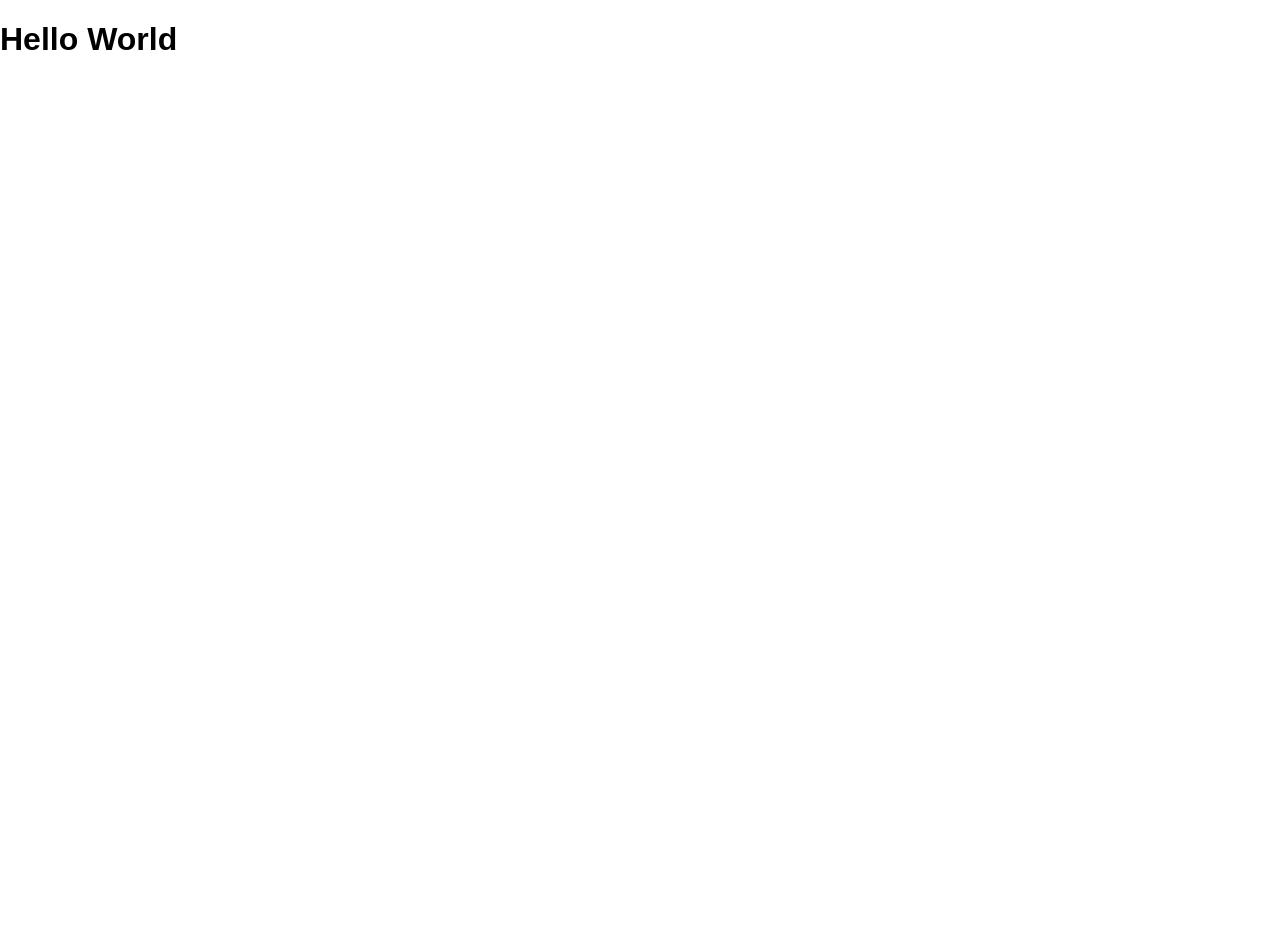
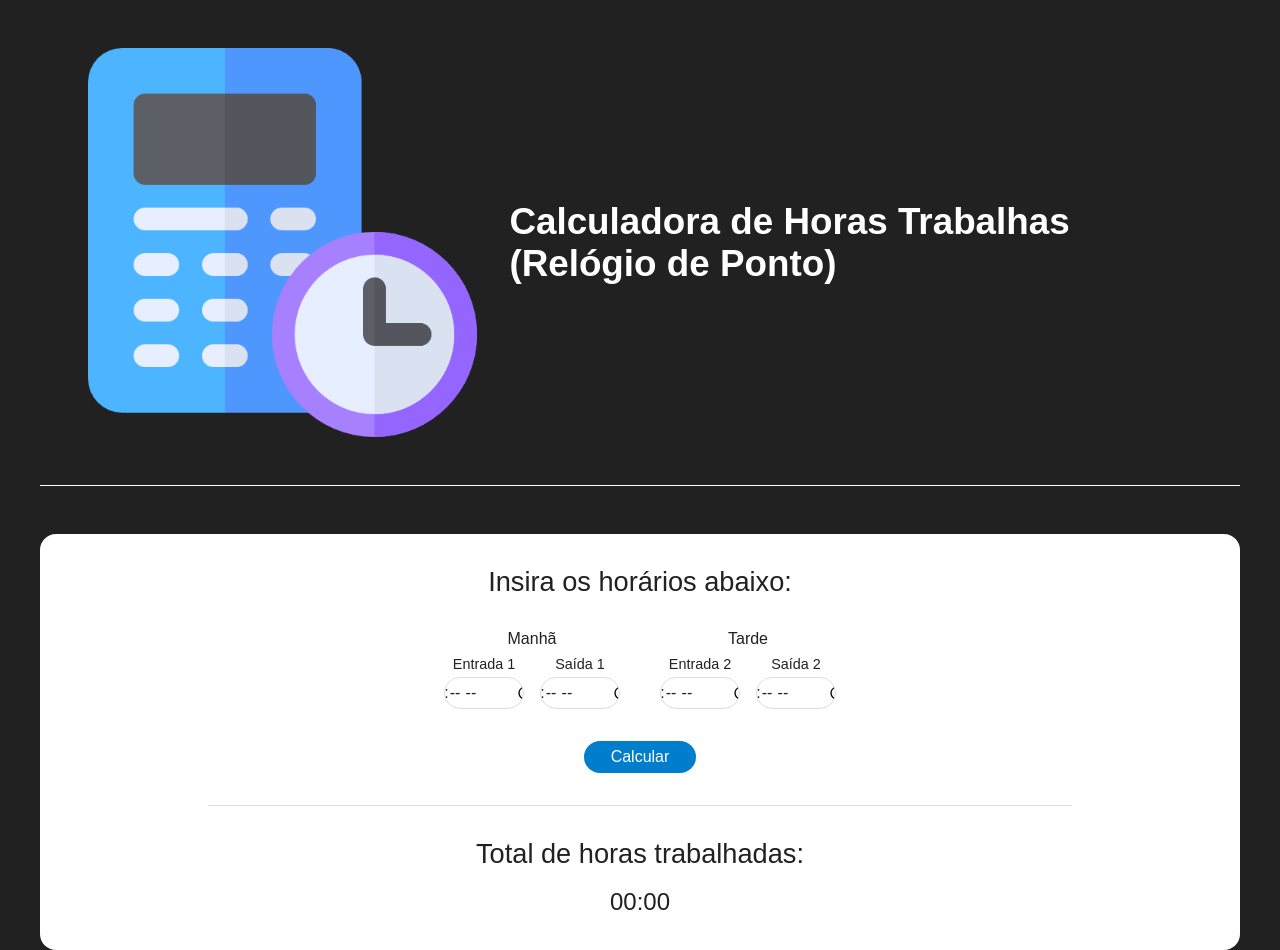
Before and after one commit to daniloribeiro00/calculadora-relogio-de-ponto-next, a Next.js app: page / in a window 1280 px wide. Before the commit the page ends 800 px from the top, so only its background shows below. Built offline with nearby package versions, Linux system fonts and the light colour scheme.

Commit message:
finished

```diff
--- a/package.json
+++ b/package.json
@@ -11,10 +11,12 @@
   "dependencies": {
     "next": "11.0.1",
     "react": "17.0.2",
-    "react-dom": "17.0.2"
+    "react-dom": "17.0.2",
+    "styled-components": "^5.3.0"
   },
   "devDependencies": {
     "@types/react": "17.0.14",
+    "@types/styled-components": "^5.1.11",
     "eslint": "7.30.0",
     "eslint-config-next": "11.0.1",
     "typescript": "4.3.5"
--- /dev/null
+++ b/src/components/Header/index.tsx
@@ -0,0 +1,13 @@
+import Image from 'next/image';
+import logo from '../../../public/calculator.png';
+
+import { Container } from './styles';
+
+export const Header = () => {
+	return (
+		<Container>
+			<Image src={logo} alt='Calculadora de Horas de Relógio de Ponto' />
+			<h1>Calculadora de Horas Trabalhas (Relógio de Ponto)</h1>
+		</Container>
+	);
+};
--- /dev/null
+++ b/src/components/Header/styles.ts
@@ -0,0 +1,20 @@
+import styled from 'styled-components';
+
+export const Container = styled.header`
+	display: flex;
+	align-items: center;
+	justify-content: center;
+	gap: 2rem;
+	padding: 3rem;
+	border-bottom: 1px solid #fff;
+
+	img {
+		height: 5rem;
+		width: 5rem;
+	}
+
+	h1 {
+		font-size: 2.3rem;
+		color: #fff;
+	}
+`;
--- /dev/null
+++ b/src/components/Main/index.tsx
@@ -0,0 +1,89 @@
+import { useState } from 'react';
+import { Buttons, Container } from './styles';
+
+export const Main = () => {
+    const [totalHorasTrabalhadas, setTotalHorasTrabalhadas] = useState('00:00');
+    const [incorrectMessage, setIncorrectMessage] = useState(false);
+
+	const handleSubmit = (e: any) => {
+		e.preventDefault();
+
+		const e1 = e.target.entrada1.value;
+		const s1 = e.target.saida1.value;
+		const e2 = e.target.entrada2.value;
+		const s2 = e.target.saida2.value;
+
+		const horas = {
+            // get input type hh:mm and convert it to minutes
+			entrada1: Number(e1.split(':')[0] * 60) + Number(e1.split(':')[1]),
+			saida1: Number(s1.split(':')[0] * 60) + Number(s1.split(':')[1]),
+			entrada2: Number(e2.split(':')[0] * 60) + Number(e2.split(':')[1]),
+			saida2: Number(s2.split(':')[0] * 60) + Number(s2.split(':')[1]),
+		};
+
+        const tempoTrabalhado = (horas.saida1 - horas.entrada1) + (horas.saida2 - horas.entrada2);
+
+        const totalHoras = (String(Math.floor(tempoTrabalhado / 60))).padStart(2, '0');
+        const totalMinutos = (String(Math.floor(tempoTrabalhado % 60))).padStart(2, '0');
+
+        if (!tempoTrabalhado) {
+            setIncorrectMessage(true);
+            setTimeout(() => {
+                setIncorrectMessage(false);
+            }, 5000);
+            return;
+        }
+
+        setIncorrectMessage(false);
+        setTotalHorasTrabalhadas(`${totalHoras}:${totalMinutos}`);
+
+	};
+
+	return (
+		<Container>
+			<form onSubmit={handleSubmit}>
+				<h2>Insira os horários abaixo:</h2>
+				<div className='content'>
+					<div className='period'>
+						<span>Manhã</span>
+						<div className='inputs'>
+							<div>
+								<label>Entrada 1</label>
+								<input type='time' name='entrada1' />
+							</div>
+							<div>
+								<label>Saída 1</label>
+								<input type='time' name='saida1' />
+							</div>
+						</div>
+					</div>
+					<div className='period'>
+						<span>Tarde</span>
+						<div className='inputs'>
+							<div>
+								<label>Entrada 2</label>
+								<input type='time' name='entrada2' />
+							</div>
+							<div>
+								<label>Saída 2</label>
+								<input type='time' name='saida2' />
+							</div>
+						</div>
+					</div>
+				</div>
+				<Buttons>
+					<button type='submit'>Calcular</button>
+				</Buttons>
+                {(incorrectMessage) && (
+                    <span className='message'>Insira todos os campos!</span>
+                )}
+			</form>
+			<div className='total'>
+				<div className='result'>
+					<h2>Total de horas trabalhadas:</h2>
+					<span>{totalHorasTrabalhadas}</span>
+				</div>
+			</div>
+		</Container>
+	);
+};
--- /dev/null
+++ b/src/components/Main/styles.ts
@@ -0,0 +1,137 @@
+import styled from 'styled-components';
+
+export const Container = styled.main`
+	margin: 3rem auto 0 auto;
+	padding: 6rem;
+	background: #fff;
+	border-radius: 1rem;
+	padding: 2rem;
+	padding-bottom: 0;
+    display: flex;
+	flex-direction: column;
+	align-items: center;
+	justify-content: center;
+
+	form {
+		display: flex;
+		flex-direction: column;
+		align-items: center;
+		justify-content: center;
+
+		h2 {
+			font-size: 1.7rem;
+			font-weight: 400;
+		}
+
+		.content {
+			display: flex;
+			flex-direction: row;
+			align-items: center;
+			justify-content: center;
+			margin: 2rem;
+			gap: 2.5rem;
+		}
+
+		.period {
+			display: flex;
+			flex-direction: column;
+			align-items: center;
+			justify-content: center;
+			gap: 0.5rem;
+
+			span {
+				font-size: 1rem;
+			}
+		}
+
+		.inputs {
+			display: flex;
+			flex-direction: row;
+			align-items: center;
+			justify-content: center;
+			gap: 1rem;
+
+			div {
+				display: flex;
+				flex-direction: column;
+				align-items: center;
+				justify-content: center;
+				gap: 0.3rem;
+
+				label {
+					font-size: 0.9rem;
+				}
+
+				input {
+					width: 5rem;
+					height: 2rem;
+					border: 1px solid #ddd;
+					border-radius: 1rem;
+					background: #fff;
+					display: flex;
+					align-items: center;
+					justify-content: center;
+					font-size: 1rem;
+				}
+			}
+		}
+
+        .message {
+            color: red;
+            font-size: 0.85rem;
+            font-weight: 600;
+            position: absolute;
+            top: 470px;
+        }
+	}
+
+	.total {
+		margin-top: 2rem;
+		border-top: 1px solid #ddd;
+
+		.result {
+			width: 100vh;
+			display: flex;
+			flex-direction: column;
+			align-items: center;
+			justify-content: center;
+			margin: 2rem;
+			gap: 1rem;
+
+			h2 {
+				font-size: 1.7rem;
+				font-weight: 400;
+			}
+
+			span {
+				width: 5rem;
+				height: 2rem;
+				border: 0;
+				border-radius: 1rem;
+				background: #fff;
+				display: flex;
+				align-items: center;
+				justify-content: center;
+				font-size: 1.5rem;
+			}
+		}
+	}
+`;
+
+export const Buttons = styled.div`
+	button {
+		width: 7rem;
+		height: 2rem;
+		border: 0;
+		border-radius: 1rem;
+		background: #007ecc;
+		color: #fff;
+		font-size: 1rem;
+		transition: 0.2s;
+
+		&:hover {
+			filter: brightness(0.8);
+			width: 10rem;
+		}
+	}
+`;
--- a/src/pages/index.tsx
+++ b/src/pages/index.tsx
@@ -1,18 +1,20 @@
 import Head from 'next/head';
+
+import { Header } from '../components/Header';
+import { Main } from '../components/Main/index';
 
 export default function Home() {
 	return (
 		<div>
 			<Head>
-				<title>Calculadora de Relógio de Ponto</title>
+				<title>Calculadora de Horas de Relógio de Ponto</title>
 				<meta name='description' content='Generated by create next app' />
-				<link rel="shortcut icon" href="favicon.ico" type="image/x-icon" />
-        <link rel="icon" href="favicon.ico" type="image/x-icon" />
+				<link rel='shortcut icon' href='favicon.ico' type='image/x-icon' />
+				<link rel='icon' href='favicon.ico' type='image/x-icon' />
 			</Head>
 
-			<main>
-        <h1>Hello World</h1>
-			</main>
+			<Header />
+			<Main />
 		</div>
 	);
 }
--- a/src/styles/globals.css
+++ b/src/styles/globals.css
@@ -1,8 +1,15 @@
-html,
-body {
+* {
   padding: 0;
   margin: 0;
+  box-sizing: border-box;
   font-family: Arial, sans-serif;
+  color: #212121;
+}
+
+body {
+  background-color: #212121;
+  max-width: 1200px;
+  margin: 0 auto;
 }
 
 a {
@@ -10,6 +17,19 @@ a {
   text-decoration: none;
 }
 
-* {
-  box-sizing: border-box;
+button {
+  cursor: pointer;
 }
+
+
+@media(max-width: 1080px) {
+  html {
+    font-size: 93.75%;
+  }
+}
+
+@media(max-width: 720px) {
+  html {
+    font-size: 87.5%;
+  }
+}
```
Also changed, not shown: .babelrc (added), 1 other file (tests, documents, lock files or other folders).
